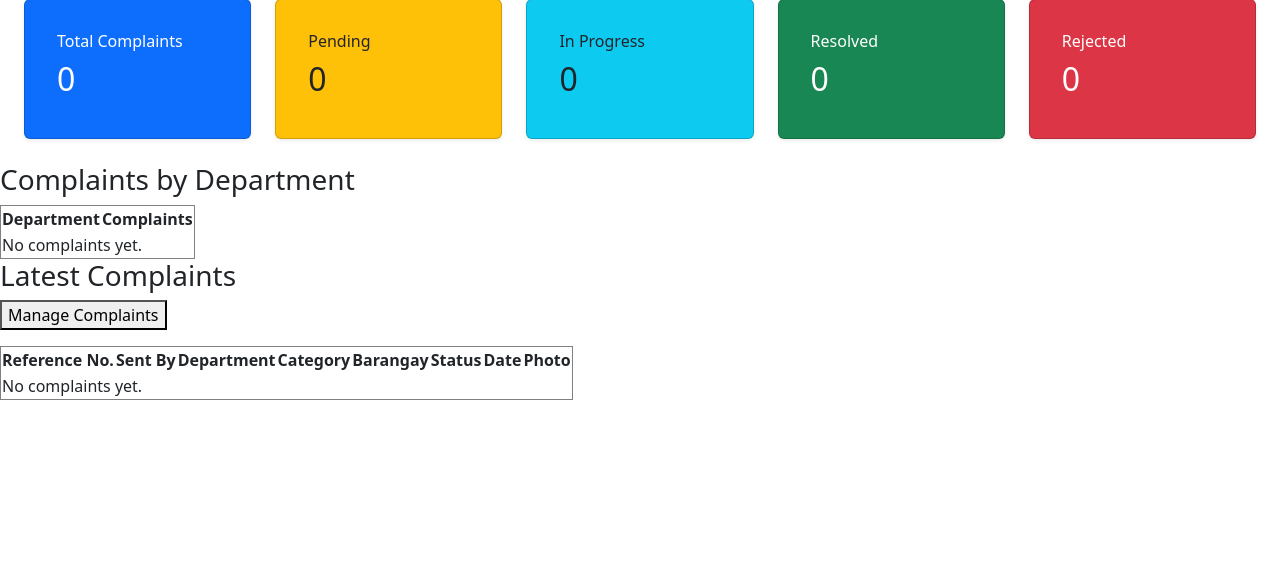
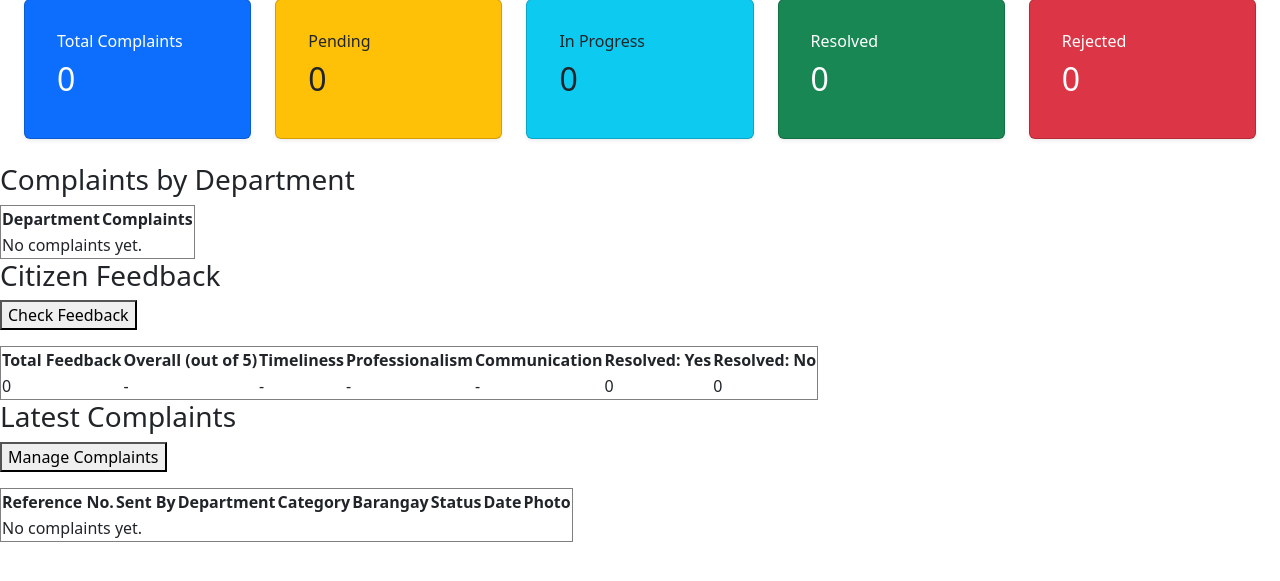
Before and after one commit to UBSITAngkilJohnLester/ADECI-PublicComplaint, a PHP site: page /admin/index.php in a window 1280 px wide. Shown: the part 200-781 px from the top of the page. Run offline with PHP 8.4, Linux system fonts and the light colour scheme; the visitor is signed in with stand-in values (Sample User, id 1); data that the repository does not hold is empty.

Commit message:
small edit

```diff
--- a/admin/index.php
+++ b/admin/index.php
@@ -144,6 +144,29 @@ $summary = $prep->fetch();
 		<?php endforeach; ?>
 	</table>
 
+	<h3>Citizen Feedback</h3>
+	<p><a href="admin_feedback.php"><button type="button">Check Feedback</button></a></p>
+	<table border="1">
+		<tr>
+			<th>Total Feedback</th>
+			<th>Overall (out of 5)</th>
+			<th>Timeliness</th>
+			<th>Professionalism</th>
+			<th>Communication</th>
+			<th>Resolved: Yes</th>
+			<th>Resolved: No</th>
+		</tr>
+		<tr>
+			<td><?php echo $summary['total']; ?></td>
+			<td><?php echo $summary['overall'] ?? '-'; ?></td>
+			<td><?php echo $summary['timeliness'] ?? '-'; ?></td>
+			<td><?php echo $summary['professionalism'] ?? '-'; ?></td>
+			<td><?php echo $summary['communication'] ?? '-'; ?></td>
+			<td><?php echo $summary['resolved_yes'] ?? 0; ?></td>
+			<td><?php echo $summary['resolved_no'] ?? 0; ?></td>
+		</tr>
+	</table>
+
 	<h3>Latest Complaints</h3>
 	<p><a href="manage_complaints.php"><button type="button">Manage Complaints</button></a></p>
 	<table border="1">
--- a/user/user_feedback.php
+++ b/user/user_feedback.php
@@ -9,11 +9,11 @@ if (!isset($_SESSION['ID'])) {
 }
 
 // The complaint ID comes from the link: user_feedback.php?id=5
-if (!isset($_GET['id'])) {
+if (!isset($_SESSION['id'])) {
 	header("location:index.php");
 	exit();
 }
-$complaintId = $_GET['id'];
+$complaintId = $_SESSION['id'];
 
 // The complaint must belong to the logged-in user.
 $select = $pdo->prepare("SELECT ID, reference_no, category FROM complaints WHERE ID = ? AND acc_id = ?");
```
